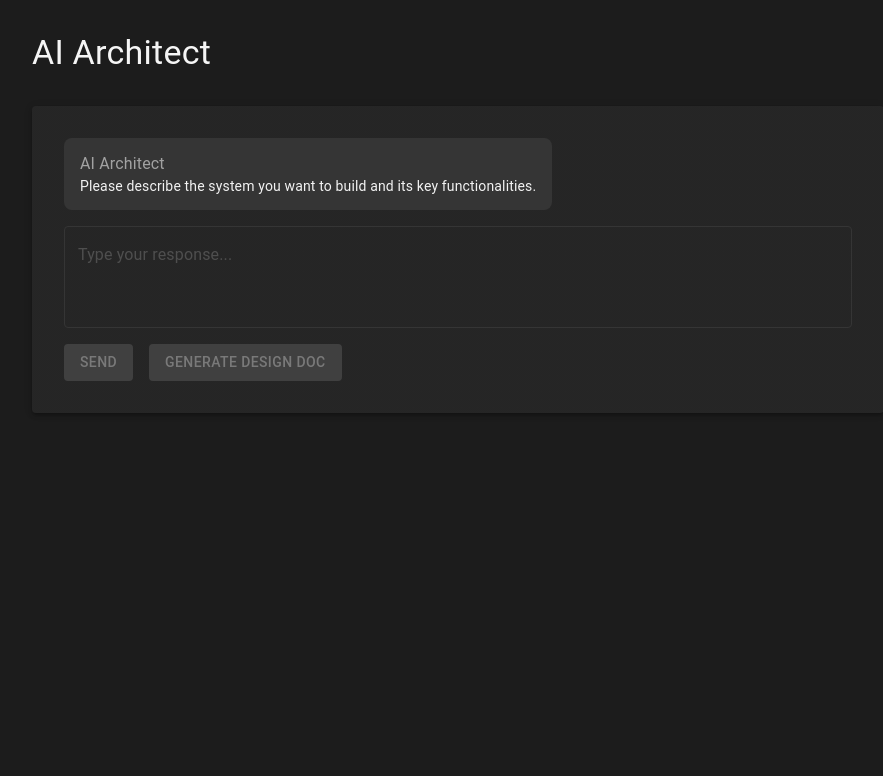
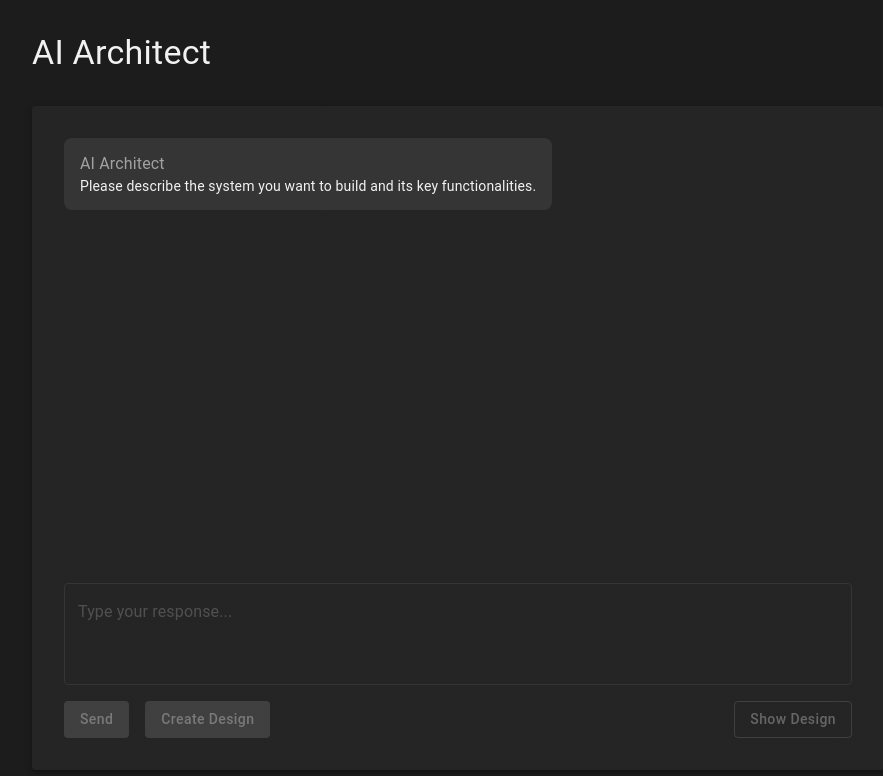
Before and after one commit to lod-io/Carina, a React (Create React App) app in the folder client/: page / in a window 1280 px wide. Shown: the top 776 px of the page, without its empty margins (182-1065 px from the left). Built offline with nearby package versions, Linux system fonts and the light colour scheme.

Commit message:
add show design doc button

```diff
--- a/client/src/App.tsx
+++ b/client/src/App.tsx
@@ -1,4 +1,4 @@
-import React, { useState } from "react";
+import React, { useState, useEffect, useRef } from "react";
 import {
   Container,
   Paper,
@@ -25,6 +25,14 @@ function App() {
   const [loading, setLoading] = useState(false);
   const [designDoc, setDesignDoc] = useState<string>("");
   const [showDesignModal, setShowDesignModal] = useState(false);
+  const chatContainerRef = useRef<HTMLDivElement>(null);
+
+  useEffect(() => {
+    if (chatContainerRef.current) {
+      chatContainerRef.current.scrollTop =
+        chatContainerRef.current.scrollHeight;
+    }
+  }, [messages]);
 
   const handleSubmit = async (e: React.FormEvent) => {
     e.preventDefault();
@@ -66,18 +74,23 @@ function App() {
       <Typography
         variant="h4"
         component="h1"
-        sx={{ color: "#f5f5f5" }}
+        sx={{ color: "var(--text-color)" }}
         gutterBottom
       >
         AI Architect
       </Typography>
 
-      <Paper
-        elevation={3}
-        className="app-chat-container"
-        sx={{ backgroundColor: "#131313" }}
-      >
-        <ChatHistory messages={messages} />
+      <Paper elevation={3} className="app-chat-container">
+        <Box
+          ref={chatContainerRef}
+          mb={2}
+          sx={{
+            height: "100%",
+            overflowY: "auto",
+          }}
+        >
+          <ChatHistory messages={messages} />
+        </Box>
 
         <form onSubmit={handleSubmit}>
           <TextField
@@ -93,15 +106,15 @@ function App() {
               "& .MuiOutlinedInput-root": {
                 color: "#f2f2f2",
                 "& fieldset": {
-                  borderColor: "#353535",
+                  borderColor: "var(--accent-color)",
                 },
                 "&:hover fieldset": {
-                  borderColor: "#353535",
+                  borderColor: "var(--accent-color)",
                 },
               },
               "& .MuiInputBase-input::placeholder": {
-                color: "#606060",
-                opacity: 0.7,
+                color: "var(--placeholder-color)",
+                opacity: 1.0,
               },
             }}
           />
@@ -111,6 +124,7 @@ function App() {
               variant="contained"
               color="primary"
               disabled={loading || !input.trim()}
+              sx={{ textTransform: "none" }}
             >
               Send
             </Button>
@@ -119,10 +133,23 @@ function App() {
               color="secondary"
               onClick={handleGenerateDesign}
               disabled={loading || messages.length < 4}
+              sx={{ textTransform: "none" }}
             >
-              Generate Design Doc
+              {designDoc ? "Recreate Design" : "Create Design"}
             </Button>
             {loading && <CircularProgress size={24} />}
+            <Button
+              variant="outlined"
+              color="primary"
+              onClick={() => setShowDesignModal(!showDesignModal)}
+              sx={{
+                textTransform: "none",
+                marginLeft: "auto",
+              }}
+              disabled={!designDoc}
+            >
+              Show Design
+            </Button>
           </Box>
         </form>
       </Paper>
--- a/client/src/components/ChatHistory.tsx
+++ b/client/src/components/ChatHistory.tsx
@@ -21,7 +21,10 @@ function ChatHistory({ messages }: ChatHistoryProps) {
           <Box
             sx={{
               maxWidth: "70%",
-              backgroundColor: message.role === "user" ? "#606060" : "#353535",
+              backgroundColor:
+                message.role === "user"
+                  ? "var(--user-chat-color)"
+                  : "var(--ai-chat-color)",
               borderRadius: "8px",
               padding: "8px 16px",
             }}
@@ -30,10 +33,10 @@ function ChatHistory({ messages }: ChatHistoryProps) {
               primary={message.role === "user" ? "You" : "AI Architect"}
               secondary={message.content}
               primaryTypographyProps={{
-                style: { color: "#a2a2a2" },
+                style: { color: "var(--subtitle-color)" },
               }}
               secondaryTypographyProps={{
-                style: { color: "#f2f2f2" },
+                style: { color: "var(--text-color)" },
               }}
             />
           </Box>
--- a/client/src/components/DesignDoc.tsx
+++ b/client/src/components/DesignDoc.tsx
@@ -36,16 +36,29 @@ function DesignDoc({ open, onClose, designDoc }: DesignDocProps) {
   };
 
   return (
-    <Dialog open={open} onClose={onClose} maxWidth="md" fullWidth>
-      <DialogTitle>Generated Design Document</DialogTitle>
-      <DialogContent sx={{ whiteSpace: "pre-wrap" }}>
+    <Dialog
+      open={open}
+      onClose={onClose}
+      maxWidth="md"
+      fullWidth
+      sx={{
+        "& .MuiBackdrop-root": {
+          backgroundColor: "transparent",
+        },
+      }}
+    >
+      <DialogContent sx={{ backgroundColor: "var(--dialog-color)" }}>
         <div className="design-doc-markdown-content">
           <ReactMarkdown>{designDoc}</ReactMarkdown>
         </div>
       </DialogContent>
-      <DialogActions>
-        <Button onClick={handleSave}>Save</Button>
-        <Button onClick={onClose}>Close</Button>
+      <DialogActions sx={{ backgroundColor: "var(--ai-chat-color)" }}>
+        <Button onClick={handleSave} sx={{ textTransform: "none" }}>
+          Save
+        </Button>
+        <Button onClick={onClose} sx={{ textTransform: "none" }}>
+          Close
+        </Button>
       </DialogActions>
     </Dialog>
   );
--- a/client/src/index.css
+++ b/client/src/index.css
@@ -1,3 +1,16 @@
+:root {
+  --secondary-color: #353535;
+  --subtitle-color: #a2a2a2;
+  --user-chat-color: #606060;
+  --ai-chat-color: #353535;
+  --background-color: #1c1c1c;
+  --paper-color: #2d2d2d;
+  --dialog-color: #282828;
+  --text-color: #f2f2f2;
+  --placeholder-color: #505050;
+  --accent-color: #353535;
+}
+
 body {
   margin: 0;
   font-family: -apple-system, BlinkMacSystemFont, 'Segoe UI', 'Roboto', 'Oxygen',
--- a/client/src/styles/App.css
+++ b/client/src/styles/App.css
@@ -8,6 +8,8 @@
   margin-top: 2rem;
   display: flex;
   flex-direction: column;
+  height: 75vh;
+  background-color: var(--paper-color);
 }
 
 .app-chat-container form {
--- a/client/src/styles/DesignDoc.css
+++ b/client/src/styles/DesignDoc.css
@@ -1,5 +1,6 @@
 .design-doc-markdown-content {
   padding: 1rem;
+  color: var(--text-color);
 }
 
 .design-doc-markdown-content pre {
```
